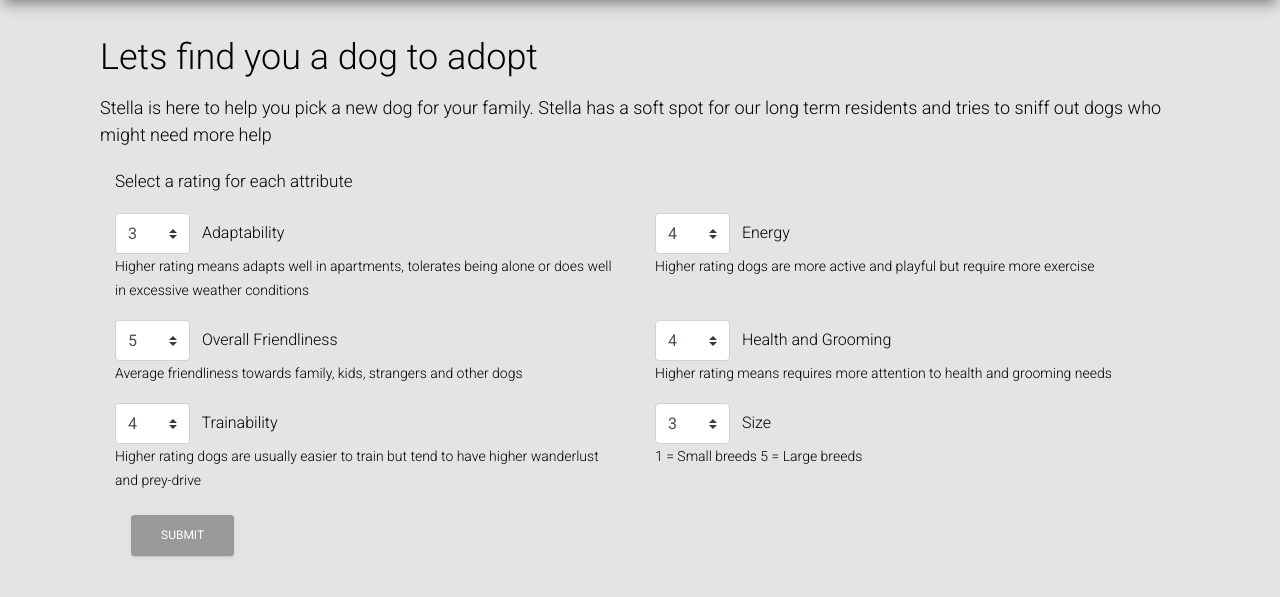
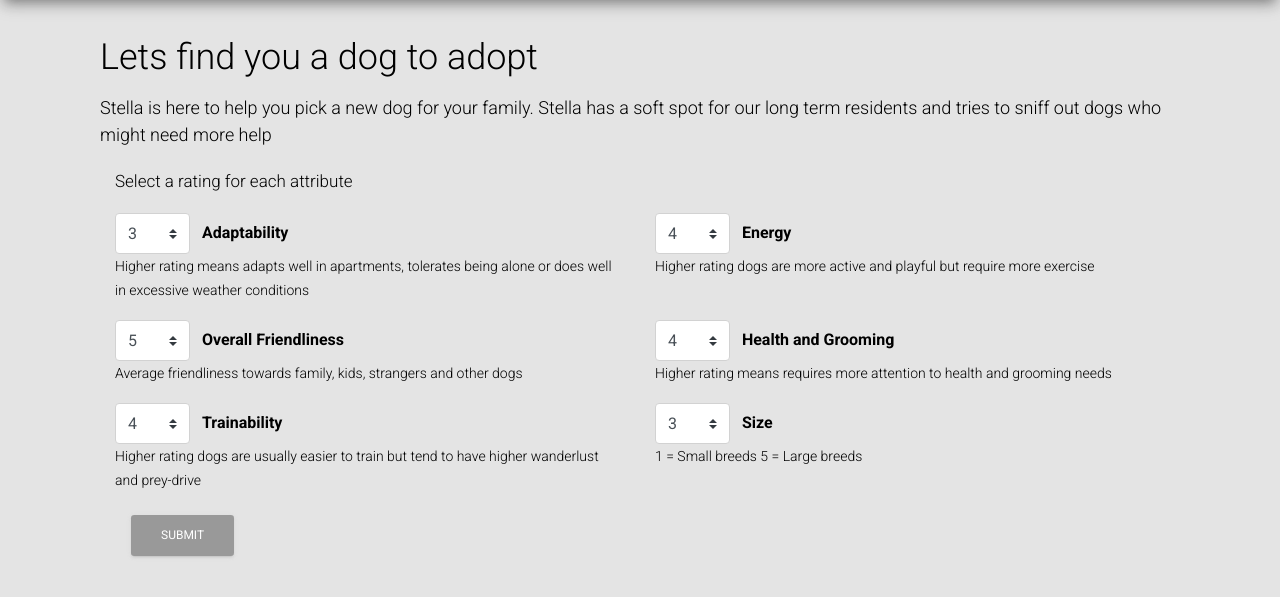
Before and after one commit to Issamna/StellasChoice, a Django app: page / in a window 1280 px wide. Shown: the part 75-672 px from the top of the page. Run offline with Django 3.2, Linux system fonts and the light colour scheme; some libraries are stand-ins or nearby versions.

Commit message:
HTML templates and views updated

```diff
--- a/baseapp/static/css/baseapp.css
+++ b/baseapp/static/css/baseapp.css
@@ -27,6 +27,9 @@ body{
 .select-cols{
     margin-bottom: 20px;
 }
+form h7{
+    font-weight:bold;
+}
 
 .top-breed{
     max-width: 900px;
--- a/templates/home.html
+++ b/templates/home.html
@@ -15,7 +15,7 @@
         {% csrf_token %}
         <div class="form-col align-items-center">
           <div class="row">
-            <div class="col-6 my-1 select-cols">
+            <div class="col-md-6 my-1 select-cols">
             <select name="adaptabilitySelect" class="custom-select mr-sm-2 select-att" id="adaptabilitySelect">
               <option value="1">1</option>
               <option value="2">2</option>
@@ -26,7 +26,7 @@
             <h7 for="adaptabilitySelect">Adaptability</h7>
             <p>Higher rating means adapts well in apartments, tolerates being alone or does well in excessive weather conditions</p>
           </div>
-            <div class="col-6 my-1 select-cols">
+            <div class="col-md-6 my-1 select-cols">
             <select name="energySelect" class="custom-select mr-sm-2" id="energySelect">
               <option value="1">1</option>
               <option value="2">2</option>
@@ -39,7 +39,7 @@
           </div>
           </div>
           <div class="row">
-            <div class="col-6 my-1 select-cols">
+            <div class="col-md-6 my-1 select-cols">
               <select name="friendlinessSelect" class="custom-select mr-sm-2" id="friendlinessSelect">
                 <option value="1">1</option>
                 <option value="2">2</option>
@@ -50,7 +50,7 @@
               <h7 for="friendlinessSelect">Overall Friendliness</h7>
               <p>Average friendliness towards family, kids, strangers and other dogs</p>
             </div>
-            <div class="col-6 my-1 select-cols">
+            <div class="col-md-6 my-1 select-cols">
               <select name="health_groomingSelect" class="custom-select mr-sm-2" id="health_groomingSelect">
                 <option value="1">1</option>
                 <option value="2">2</option>
@@ -63,7 +63,7 @@
             </div>
           </div>
           <div class="row">
-            <div class="col-6 my-1 select-cols">
+            <div class="col-md-6 my-1 select-cols">
             <select name="trainabilitySelect" class="custom-select mr-sm-2" id="trainabilitySelect">
               <option value="1">1</option>
               <option value="2">2</option>
@@ -74,7 +74,7 @@
             <h7 for="trainabilitySelect">Trainability</h7>
             <p>Higher rating dogs are usually easier to train but tend to have higher wanderlust and prey-drive</p>
           </div>
-            <div class="col-6 my-1 select-cols">
+            <div class="col-md-6 my-1 select-cols">
             <select name="sizeSelect" class="custom-select mr-sm-2" id="sizeSelect">
               <option value="1">1</option>
               <option value="2">2</option>
```
